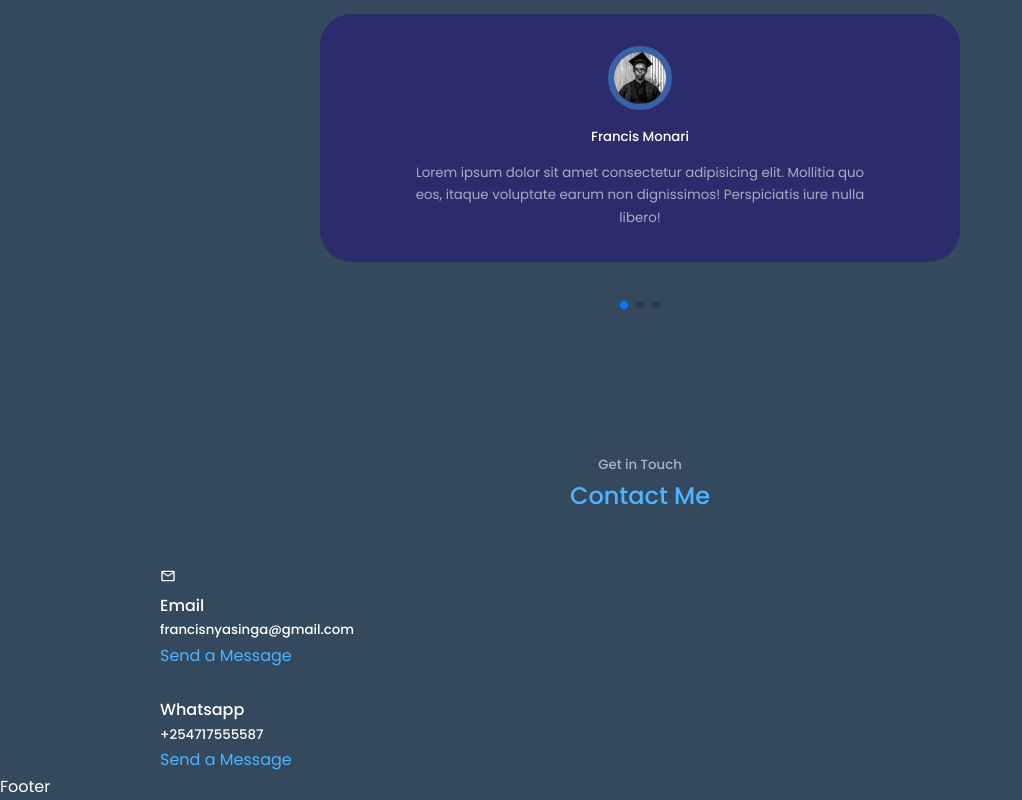
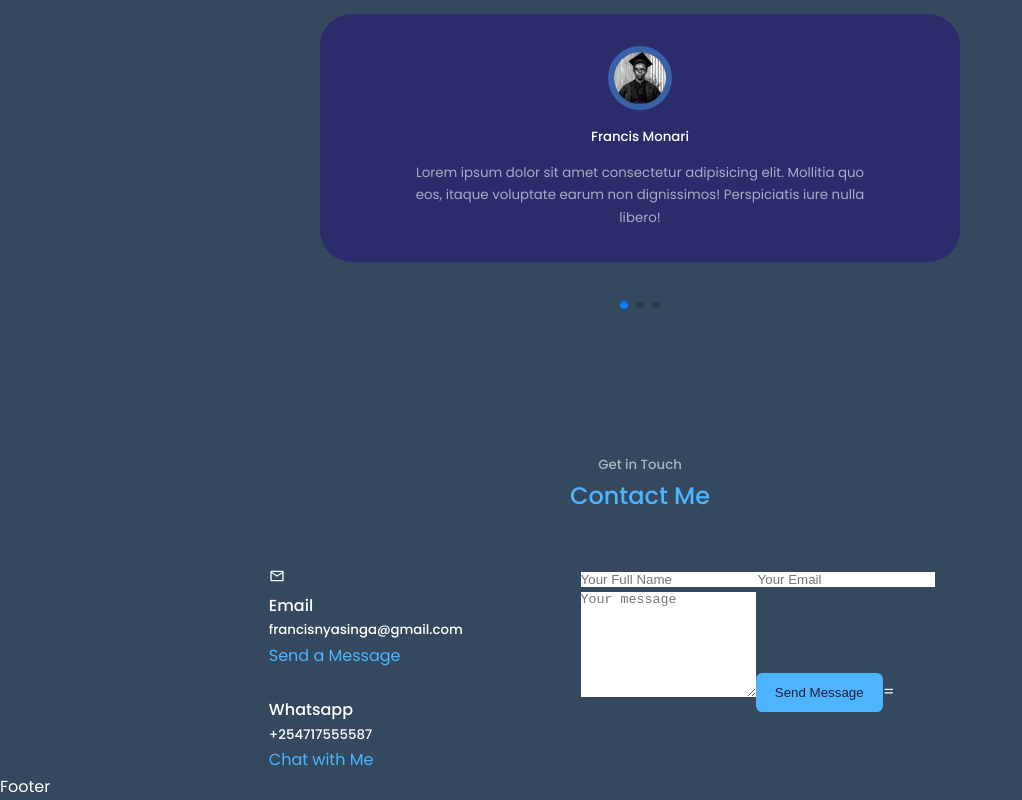
Before and after one commit to monari1/react_portfolio, a React (Create React App) app in the folder portfolio_final/: page / in a window 1280 px wide. Shown: the part 4757-5557 px from the top of the page, without its empty margins (0-1022 px from the left). Built offline with nearby package versions, Linux system fonts and the light colour scheme; some icons are missing.

Commit message:
end of contact jsx

```diff
--- a/portfolio_final/src/components/contacts/Contact.css
+++ b/portfolio_final/src/components/contacts/Contact.css
@@ -0,0 +1,6 @@
+.container.contact_container{
+    width: 58%;
+    display: grid;
+    grid-template-columns: 30% 58%;
+    gap: 12%;
+}
--- a/portfolio_final/src/components/contacts/Contact.jsx
+++ b/portfolio_final/src/components/contacts/Contact.jsx
@@ -1,4 +1,5 @@
 import React from 'react'
+import './Contact.css'
 import { MdOutlineEmail } from "react-icons/md";
 import { FaWhatsapp } from "react-icons/fa6";
 
@@ -16,17 +17,25 @@ const Contact = () => {
           <MdOutlineEmail />
             <h4>Email</h4>
             <h5>francisnyasinga@gmail.com</h5>
-            <a href="mailto:francismonari250@gmail.com">Send a Message</a>
+            <a href="mailto:francismonari250@gmail.com" target='+'>Send a Message</a>
           </article>
           {/* end of email */}
           <article className='contact_option'>
           <FaWhatsapp  />
             <h4>Whatsapp</h4>
             <h5>+254717555587</h5>
-            <a href="https://api.whatsapp.com/send?phone=+254717555587">Send a Message</a>
+            <a href="https://wa.me/+254717555587">Chat with Me</a>
           </article>
 
         </div>
+        <form action="">
+          <input type="text" name='name' placeholder='Your Full Name' required />
+          <input type="email" name='email' placeholder='Your Email' required />
+          <textarea name="message" rows = "7" placeholder='Your message'></textarea>
+          <button type='submit' className='btn btn-primary'> Send Message</button>
+=
+
+        </form>
       </div>
     </section>
   )
```
